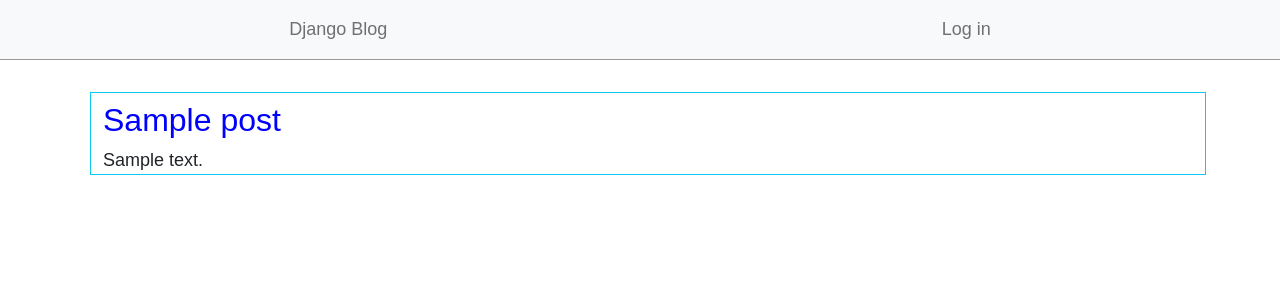
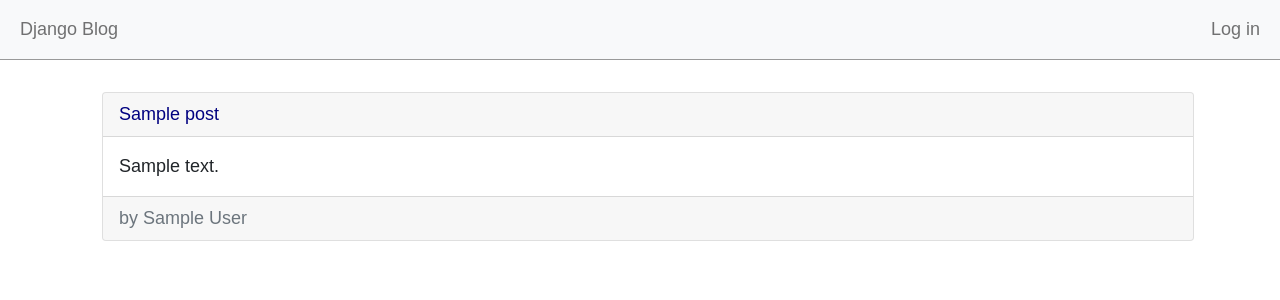
Before and after one commit to denmau-zz/django-blog, a Django app: template templates/home.html in a window 1280 px wide. Shown: the top 300 px of the page. Run offline with Django 3.2, Linux system fonts and the light colour scheme; the template is opened without the code that fills it: most values are stand-ins (such as "Sample title", 1, 10 or a date in 2020); parts of the project's set-up code (start-up, migrations or seed data) failed here and were passed over; some libraries are stand-ins or nearby versions.

Commit message:
project complete

```diff
--- a/static/css/base.css
+++ b/static/css/base.css
@@ -41,9 +41,17 @@ nav {
 
 .current-user {
     color: green;
-    display: flex;
-    align-content: center;
-    justify-content: center;
+    margin: auto;
+    /*display: flex;*/
+    /*align-content: center;*/
+    /*justify-content: center;*/
+}
+
+.card-header a,
+.card-header a:visited {
+    text-decoration: none;
+    color: navy;
+
 }
 
 .post-entry {
@@ -56,7 +64,7 @@ nav {
 
 .post-entry h2 a,
 .post-entry h2 a:visited {
-    color: blue;
+    color: navy;
     text-decoration: none;
 }
 
--- a/templates/home.html
+++ b/templates/home.html
@@ -8,9 +8,18 @@
 
 {% block content %}
     {% for post in  object_list %}
-        <div class="container border border-info m-2 post-entry">
-            <h2><a href="{% url 'post_detail' post.pk %}">{{ post.title }} </a></h2>
-            <p>{{ post.body }}</p>
+        <div class="container m-2 post-entry">
+            <div class="card">
+                <div class="card-header">
+                    <a href="{% url 'post_detail' post.pk %}" class="font-weight-bold">{{ post.title }} </a>
+                </div>
+                <div class=" card-body">
+                    <p>{{ post.body }}</p>
+                </div>
+                <div class="card-footer">
+                    <span class="text-muted">by {{ post.author }} </span>
+                </div>
+            </div>
         </div>
     {% endfor %}
 
--- a/templates/post_delete.html
+++ b/templates/post_delete.html
@@ -4,7 +4,7 @@
     <form action="" method="post">{% csrf_token %}
         {% if user.is_authenticated and user.id == post.author.id %}
             <p>Are you sure you want to delete "{{ post.title }}"?</p>
-            <input type="submit" class="btn btn-primary mt-4 ml-2" value="Confirm">
+            <input type="submit" class="btn btn-danger mt-4 ml-2" value="Confirm">
         {% elif not user.is_authenticated %}
             {# if someone tries to delete a post by manually going directly to this url, prevent post from being deleted #}
             <p class="text-info">You need to login in order to delete a post</p>
```
Also changed, not shown: blog/admin.py (+14 -3 lines), blog/models.py (+19 -0 lines), blog/views.py (+19 -4 lines), templates/post_detail.html (+8 -3 lines), blog/migrations/0002_comment.py (added), blog/migrations/0003_alter_comment_post.py (added), db.sqlite3.
